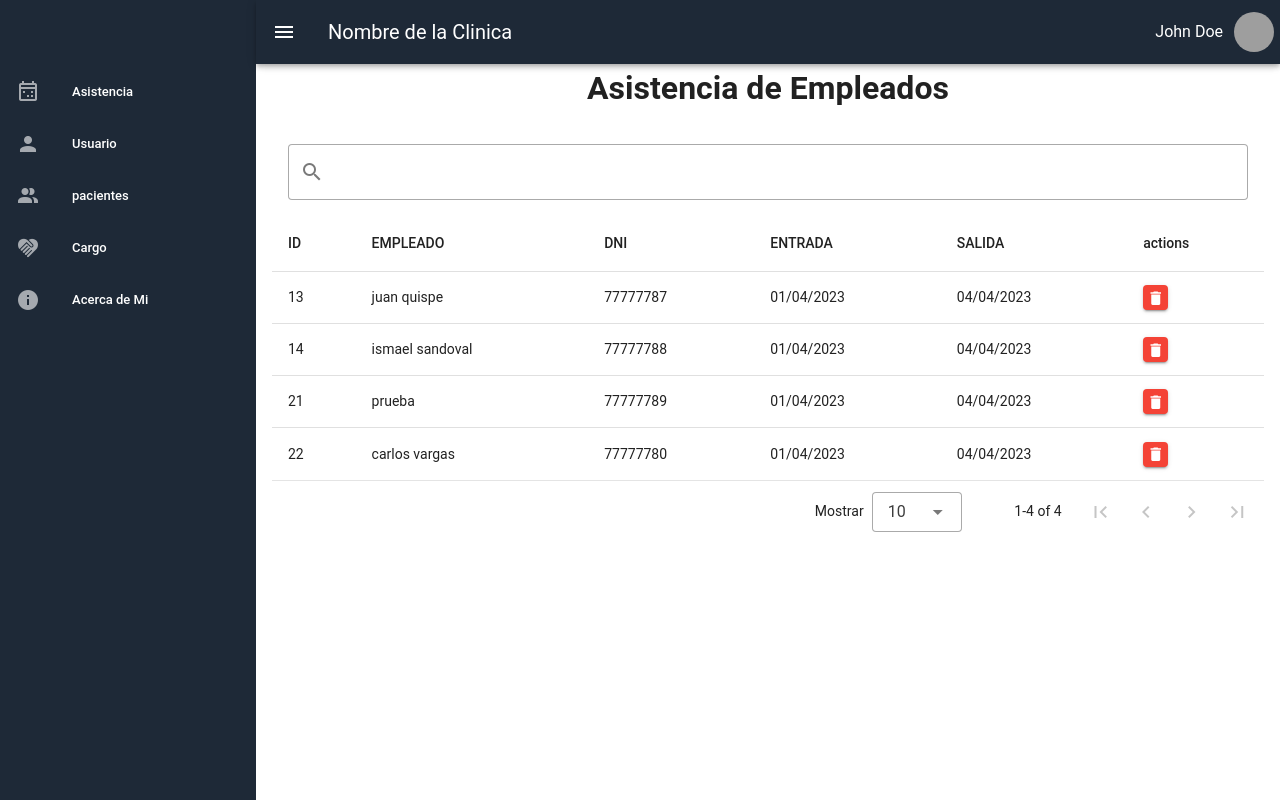
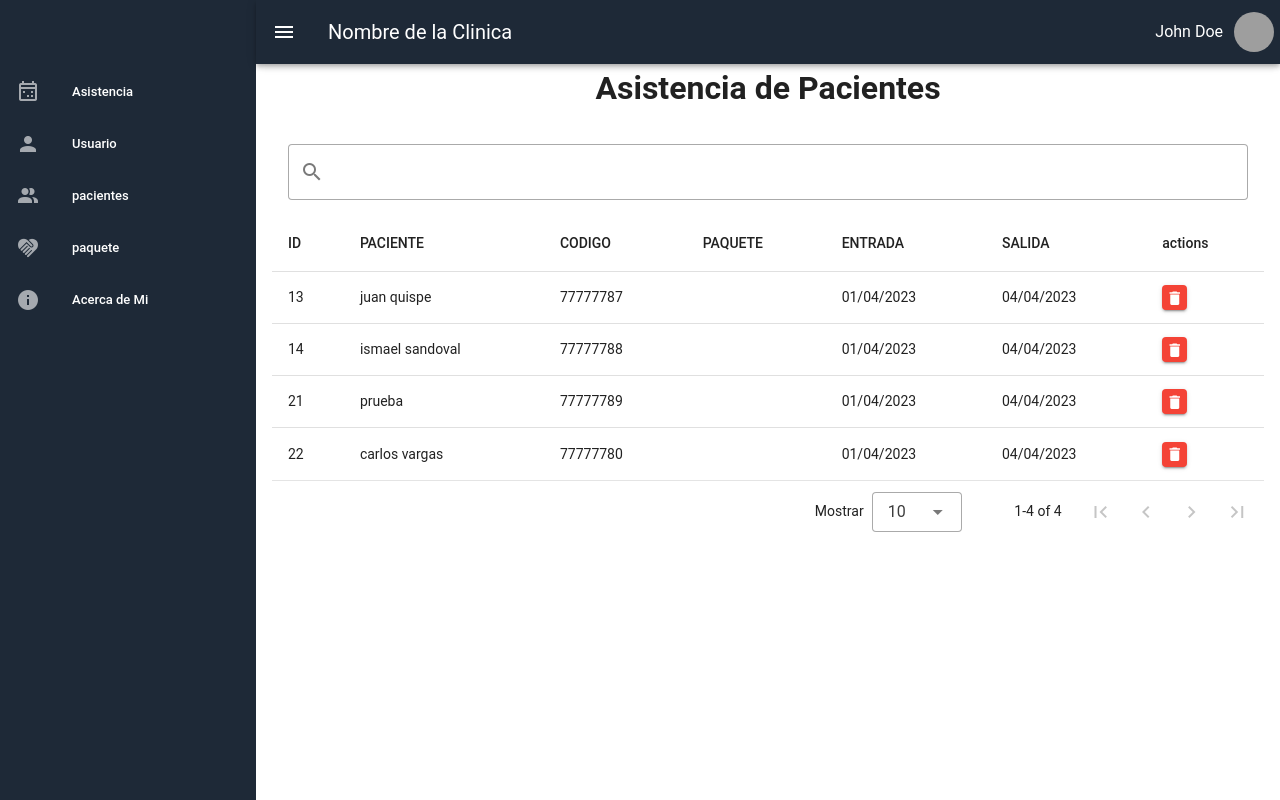
Before and after one commit to peLuis123/asistencia_centro_psicologico, a Vue app: page / in a window 1280 px wide. Built offline with nearby package versions, Linux system fonts and the light colour scheme; grey boxes are pictures that could not be loaded.

Commit message:
refactor: update headers  for tables

```diff
--- a/src/components/AttendanceTable.vue
+++ b/src/components/AttendanceTable.vue
@@ -56,8 +56,9 @@ watch(() => props.items, (newValue) => {
 
 const headers = ref([
     { key: 'id', title: 'ID', sortable: false, },
-    { key: 'nombres', title: 'EMPLEADO' },
-    { key: 'dni', title: 'DNI', sortable: false, },
+    { key: 'nombres', title: 'PACIENTE' },
+    { key: 'dni', title: 'CODIGO', sortable: false, },
+    { key: 'paquete', title: 'PAQUETE', sortable: false, },
     { key: 'entrada', title: 'ENTRADA', sortable: false, },
     { key: 'salida', title: 'SALIDA', sortable: false, },
     { key: 'actions', title: 'actions', sortable: false, }
--- a/src/components/ChargesListTable.vue
+++ b/src/components/ChargesListTable.vue
@@ -65,7 +65,7 @@
 
     const headers = ref([
       { key: 'id', title: 'ID', sortable: false, },
-      { key: 'cargo', title: 'CARGO', sortable: false, },
+      { key: 'cargo', title: 'PAQUETE', sortable: false, },
       { key: 'actions', title: 'ACCIONES', sortable: false, }
     ])
 
--- a/src/components/PatientListTable.vue
+++ b/src/components/PatientListTable.vue
@@ -67,8 +67,8 @@
     { key: 'id', title: 'ID', sortable: false, },
     { key: 'nombres', title: 'NOMBRES' },
     { key: 'apellidos', title: 'APELLIDOS', sortable: false, },
-    { key: 'dni', title: 'DNI', sortable: false, },
-    { key: 'cargo', title: 'CARGO', sortable: false, },
+    { key: 'dni', title: 'CODIGO', sortable: false, },
+    { key: 'cargo', title: 'PAQUETE', sortable: false, },
     { key: 'actions', title: 'ACCIONES', sortable: false, }
   ])
 
--- a/src/components/navigationDrawer.vue
+++ b/src/components/navigationDrawer.vue
@@ -31,7 +31,7 @@ const menuItems = [
   { icon: 'mdi-calendar-multiselect-outline', title: 'Asistencia', value: '/attendance', },
   { icon: 'mdi-account', title: 'Usuario', value: '/users' },
   { icon: 'mdi-account-multiple', title: 'pacientes', value: '/patients' },
-  { icon: 'mdi-charity', title: 'Cargo', value: '/charges' },
+  { icon: 'mdi-charity', title: 'paquete', value: '/charges' },
   { icon: 'mdi-information', title: 'Acerca de Mi', value: '/about' }
 ];
 const drawer = ref(props.drawer);
--- a/src/views/AttendanceClientsView.vue
+++ b/src/views/AttendanceClientsView.vue
@@ -1,6 +1,6 @@
 <template>
   <h1 class="text-center">
-    Asistencia de Empleados
+    Asistencia de Pacientes
   </h1>
   <AttendanceClients />
 </template>
--- a/src/views/CharguesListView.vue
+++ b/src/views/CharguesListView.vue
@@ -1,6 +1,6 @@
 <template>
   <h1 class="text-center">
-    Lista de Sesiones
+    Lista de Paquetes
   </h1>
   <ChargesList />
 </template>
```
